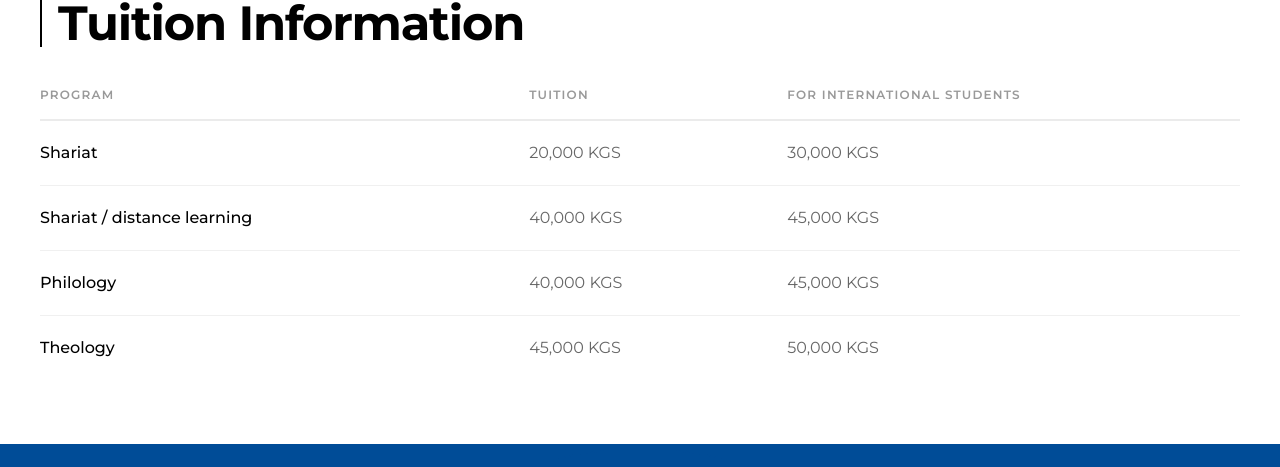
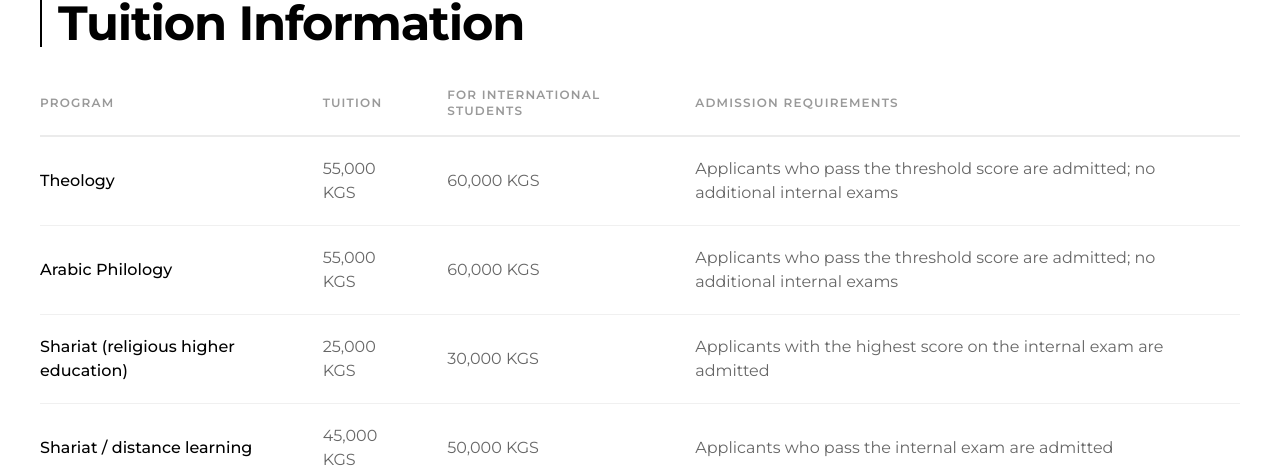
Before and after one commit to alisher-zhuman/kiu, a Next.js app: page /en/applicants/tuition in a window 1280 px wide. Shown: the part 300-767 px from the top of the page. Built offline with nearby package versions, Linux system fonts and the light colour scheme; no server answers.

Commit message:
feat: update tuition prices and add admission requirements for new academic year

```diff
--- a/messages/en.json
+++ b/messages/en.json
@@ -676,28 +676,33 @@
     "columns": {
       "program": "Program",
       "local": "Tuition",
-      "foreign": "For international students"
+      "foreign": "For international students",
+      "admission": "Admission Requirements"
     },
     "rows": [
       {
-        "program": "Shariat",
-        "local": "20,000 KGS",
-        "foreign": "30,000 KGS"
+        "program": "Theology",
+        "local": "55,000 KGS",
+        "foreign": "60,000 KGS",
+        "admission": "Applicants who pass the threshold score are admitted; no additional internal exams"
+      },
+      {
+        "program": "Arabic Philology",
+        "local": "55,000 KGS",
+        "foreign": "60,000 KGS",
+        "admission": "Applicants who pass the threshold score are admitted; no additional internal exams"
+      },
+      {
+        "program": "Shariat (religious higher education)",
+        "local": "25,000 KGS",
+        "foreign": "30,000 KGS",
+        "admission": "Applicants with the highest score on the internal exam are admitted"
       },
       {
         "program": "Shariat / distance learning",
-        "local": "40,000 KGS",
-        "foreign": "45,000 KGS"
-      },
-      {
-        "program": "Philology",
-        "local": "40,000 KGS",
-        "foreign": "45,000 KGS"
-      },
-      {
-        "program": "Theology",
         "local": "45,000 KGS",
-        "foreign": "50,000 KGS"
+        "foreign": "50,000 KGS",
+        "admission": "Applicants who pass the internal exam are admitted"
       }
     ]
   },
--- a/src/widgets/applicants/types/tuition.ts
+++ b/src/widgets/applicants/types/tuition.ts
@@ -1,4 +1,5 @@
 export interface TuitionRow {
+  admission?: string;
   foreign: string;
   local: string;
   program: string;
--- a/src/widgets/applicants/ui/tuition-desktop-table/index.tsx
+++ b/src/widgets/applicants/ui/tuition-desktop-table/index.tsx
@@ -5,7 +5,10 @@ interface Props {
   t: (key: string) => string;
 }
 
-export const TuitionDesktopTable = ({ rows, t }: Props) => (
+export const TuitionDesktopTable = ({ rows, t }: Props) => {
+  const hasAdmission = rows.some((r) => r.admission);
+
+  return (
     <table className="w-full border-collapse">
       <thead>
         <tr className="border-b-2 border-black/8">
@@ -15,23 +18,32 @@ export const TuitionDesktopTable = ({ rows, t }: Props) => (
           <th className="pb-4 pr-10 text-left text-xs font-semibold uppercase tracking-widest text-black/40">
             {t("columns.local")}
           </th>
-        <th className="pb-4 text-left text-xs font-semibold uppercase tracking-widest text-black/40">
+          <th className={`pb-4 text-left text-xs font-semibold uppercase tracking-widest text-black/40${hasAdmission ? " pr-10" : ""}`}>
             {t("columns.foreign")}
           </th>
+          {hasAdmission && (
+            <th className="pb-4 text-left text-xs font-semibold uppercase tracking-widest text-black/40">
+              {t("columns.admission")}
+            </th>
+          )}
         </tr>
       </thead>
 
       <tbody>
-      {rows.map(({ program, local, foreign }, index) => (
+        {rows.map(({ program, local, foreign, admission }, index) => (
           <tr
             key={program}
             className={index < rows.length - 1 ? "border-b border-black/6" : undefined}
           >
             <td className="py-5 pr-10 text-base font-medium text-black">{program}</td>
             <td className="py-5 pr-10 text-base text-black/60">{local}</td>
-          <td className="py-5 text-base text-black/60">{foreign}</td>
+            <td className={`py-5 text-base text-black/60${hasAdmission ? " pr-10" : ""}`}>{foreign}</td>
+            {hasAdmission && (
+              <td className="py-5 text-base text-black/60">{admission}</td>
+            )}
           </tr>
         ))}
       </tbody>
     </table>
   );
+};
--- a/src/widgets/applicants/ui/tuition-mobile-list/index.tsx
+++ b/src/widgets/applicants/ui/tuition-mobile-list/index.tsx
@@ -7,7 +7,7 @@ interface Props {
 
 export const TuitionMobileList = ({ rows, t }: Props) => (
   <div className="space-y-4">
-    {rows.map(({ program, local, foreign }) => (
+    {rows.map(({ program, local, foreign, admission }) => (
       <article
         key={program}
         className="rounded-3xl border border-black/10 bg-white p-5 shadow-[0_14px_32px_rgba(0,0,0,0.04)]"
@@ -27,6 +27,13 @@ export const TuitionMobileList = ({ rows, t }: Props) => (
               <span className="max-w-32 text-black/55">{t("columns.foreign")}</span>
               <span className="text-right font-medium text-black">{foreign}</span>
             </div>
+
+            {admission && (
+              <div className="flex flex-col gap-1 border-t border-black/6 pt-3">
+                <span className="text-black/55">{t("columns.admission")}</span>
+                <span className="font-medium text-black">{admission}</span>
+              </div>
+            )}
           </div>
         </div>
       </article>
```
Also changed, not shown: messages/kg.json, messages/ru.json. Lines whose indentation alone changed are shown as unchanged.
